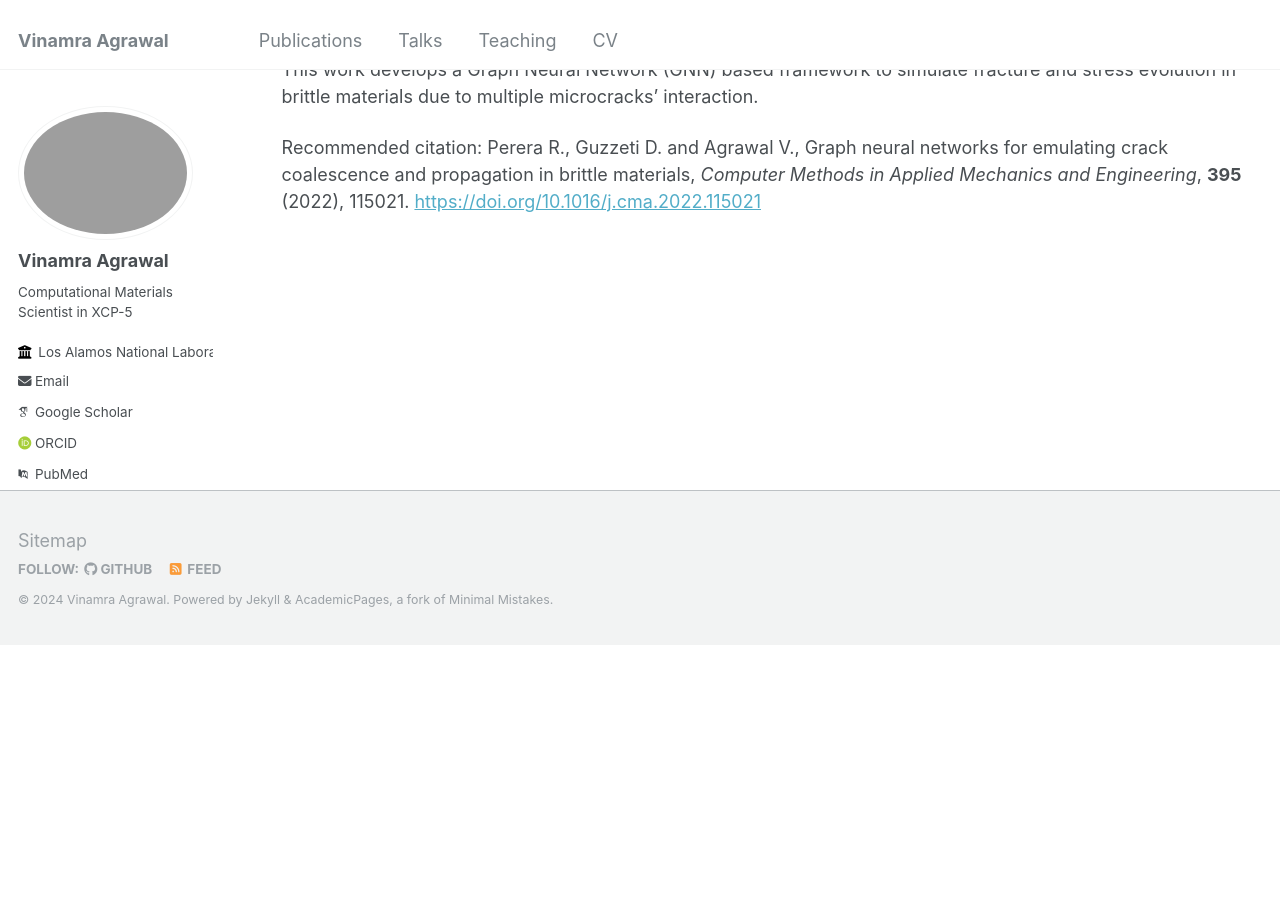
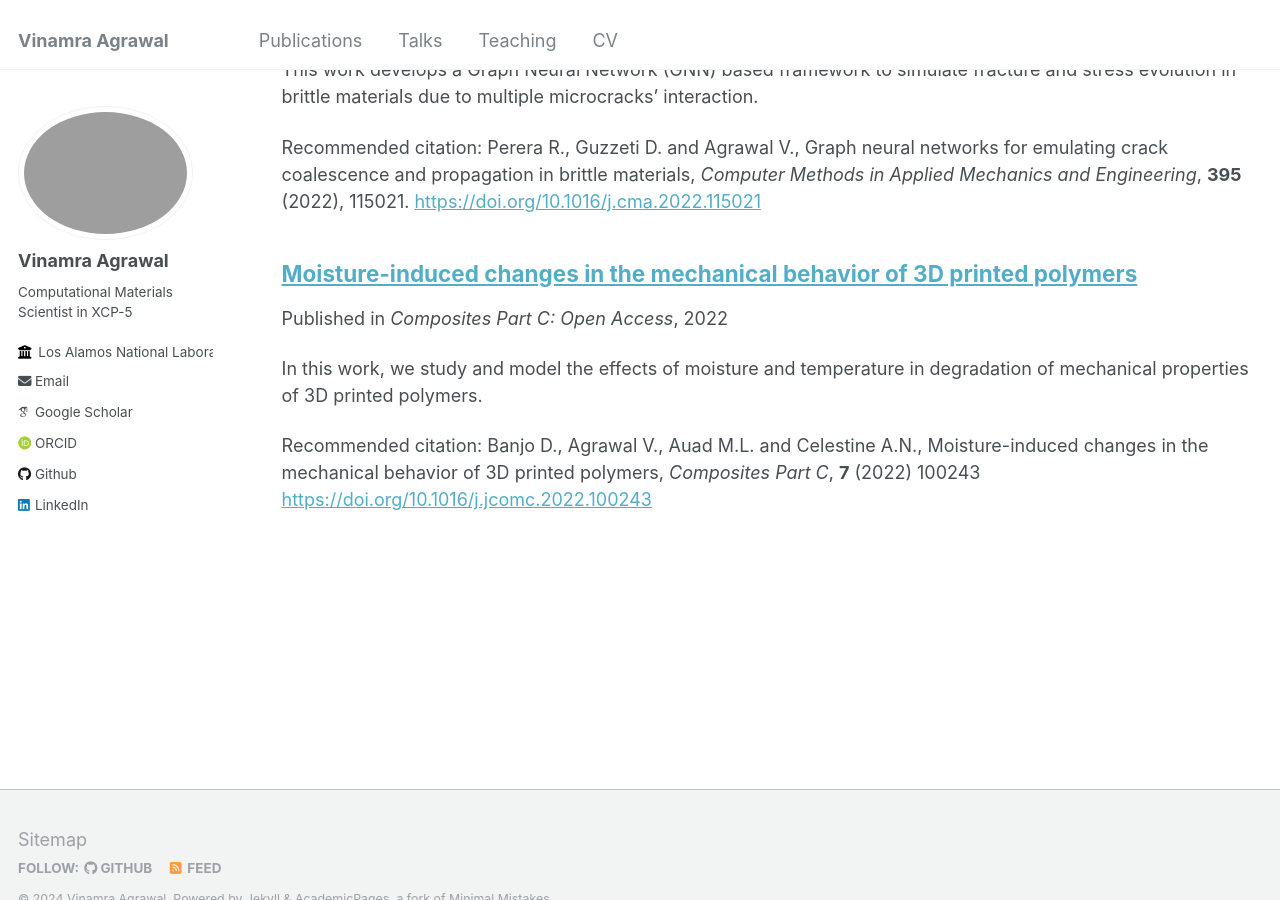
Before and after one commit to vinagr/vinagr.github.io, a Jekyll site: the page built from _pages/publications.md, in a window 1280 px wide and 900 px high, scrolled down 2322 px. Built offline with Jekyll 4.4.1, drawn with Linux system fonts in a browser that asks for light colours; some web fonts are replaced; before the commit the page ends 2968 px from its top, so only the background shows below that; part of the change alters nothing that is shown.

Commit message:
adding publications

```diff
--- a/_config.yml
+++ b/_config.yml
@@ -34,8 +34,8 @@ author:
   arxiv            : # URL - Update with the correct link to your profile
   googlescholar    : "https://scholar.google.com/citations?user=S1uoYRQAAAAJ"
   impactstory      : # URL
-  orcid            : "http://orcid.org/yourorcidurl"
-  pubmed           : "https://www.ncbi.nlm.nih.gov/pubmed/?term=john+snow"
+  orcid            : "https://orcid.org/0000-0002-1698-1371"
+  pubmed           : # "https://www.ncbi.nlm.nih.gov/pubmed/?term=john+snow"
   researchgate     : # URL
 
   # Repositories and software development
--- /dev/null
+++ b/_publications/2022-03-01-polymer-degrad-composites.md
@@ -0,0 +1,12 @@
+---
+title: "Moisture-induced changes in the mechanical behavior of 3D printed polymers"
+collection: publications
+permalink: /publication/2022-03-01-polymer-degrad-composites
+excerpt: 'In this work, we study and model the effects of moisture and temperature in degradation of mechanical properties of 3D printed polymers.'
+date: 2022-03-01
+venue: 'Composites Part C: Open Access'
+paperurl: 'https://doi.org/10.1016/j.jcomc.2022.100243'
+citation: 'Banjo D., Agrawal V., Auad M.L. and Celestine A.N., Moisture-induced changes in the mechanical behavior of 3D printed polymers, <i>Composites Part C</i>, <b>7</b> (2022) 100243'
+---
+
+Commonly used 3D printing polymers, such as nylon and polylactic acid (PLA), can experience significant material degradation when exposed to moisture and high temperatures for extended periods. Understanding the extent of their degradation is critical to their long term use and can also inform end-of-life strategies, such as recycling or recovery. Specimens of nylon, carbon fiber-reinforced nylon composite, and PLA, three popular 3D printing materials, were 3D printed and immersed in deionized water at 21C and 70C to evaluate the effect of moisture and temperature on their mechanical and chemical properties. Water absorption rates were much higher at elevated temperatures and, at both temperatures investigated, the nylon-based materials absorbed up to 10 times more water than PLA. A direct relationship between moisture absorption and reduction in flexural properties was observed for the nylon-based specimens, with the flexural modulus of nylon decreasing by as much as 60% after 7 days of immersion. PLA, however, displayed negligible mechanical property degradation after immersion at 21C, but showed substantial physical degradation after being immersed in water at 70C for 7 days. Analogous changes in chemical structure and crystallinity were observed via Fourier transform infrared spectroscopy and differential scanning calorimetry.
```
